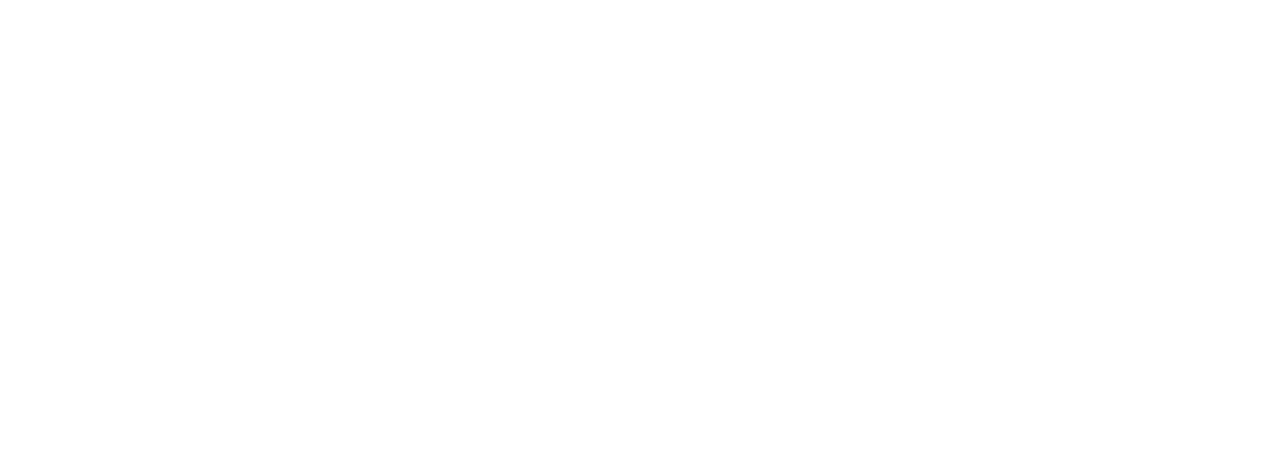
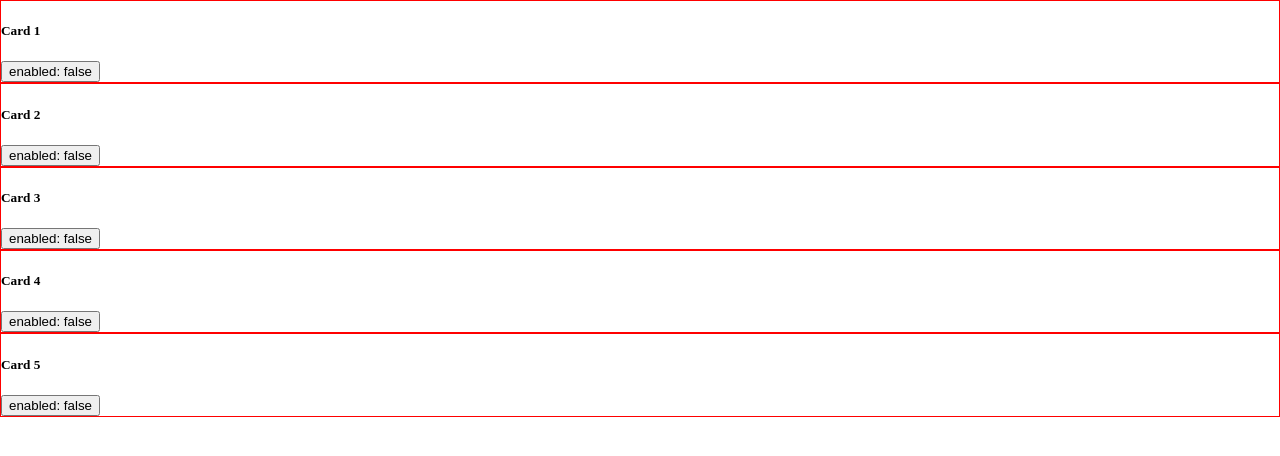
Before and after one commit to Mykeb96/Memorizer, a React (Vite) app: page / in a window 1280 px wide. Shown: the top 456 px of the page. Built offline with nearby package versions, Linux system fonts and the light colour scheme.

Commit message:
feat(components): added card skeleton and scss implementation

```diff
--- a/package.json
+++ b/package.json
@@ -22,6 +22,7 @@
     "eslint-plugin-react-hooks": "^5.2.0",
     "eslint-plugin-react-refresh": "^0.4.20",
     "globals": "^16.4.0",
+    "sass-embedded": "^1.93.2",
     "typescript": "~5.8.3",
     "typescript-eslint": "^8.44.0",
     "vite": "^7.1.7"
--- a/src/App.tsx
+++ b/src/App.tsx
@@ -1,10 +1,19 @@
 import './styles/App.css'
 
+import Card from './components/Card'
+
 function App() {
+  const arr = [
+    1,
+    2,
+    3,
+    4,
+    5,
+  ]
 
   return (
     <>
-
+      {arr.map((el: number, key: number) => <Card key={key} num={el} />)}
     </>
   )
 }
--- a/src/components/Card.tsx
+++ b/src/components/Card.tsx
@@ -1,9 +1,21 @@
+import { useState } from 'react'
+import styles from '../styles/components/Card.module.scss'
 
+interface CardProps {
+    num: number;
+}
 
-export default function Card() {
+export default function Card({ num }: CardProps) {
+    const [enabled, setEnabled] = useState<boolean>(false);
+
+    const handleState = () => {
+        setEnabled(!enabled);
+    }
+
     return (
-        <div>
-            card
+        <div className={styles.container}>
+            <h5>Card {num}</h5>
+            <button onClick={handleState}>enabled: {enabled.toString()}</button>
         </div>
     )
 }
--- /dev/null
+++ b/src/styles/components/Card.module.scss
@@ -0,0 +1,3 @@
+.container {
+    border: 1px solid red;
+}
```
Also changed, not shown: 1 other file (tests, documents, lock files or other folders).
